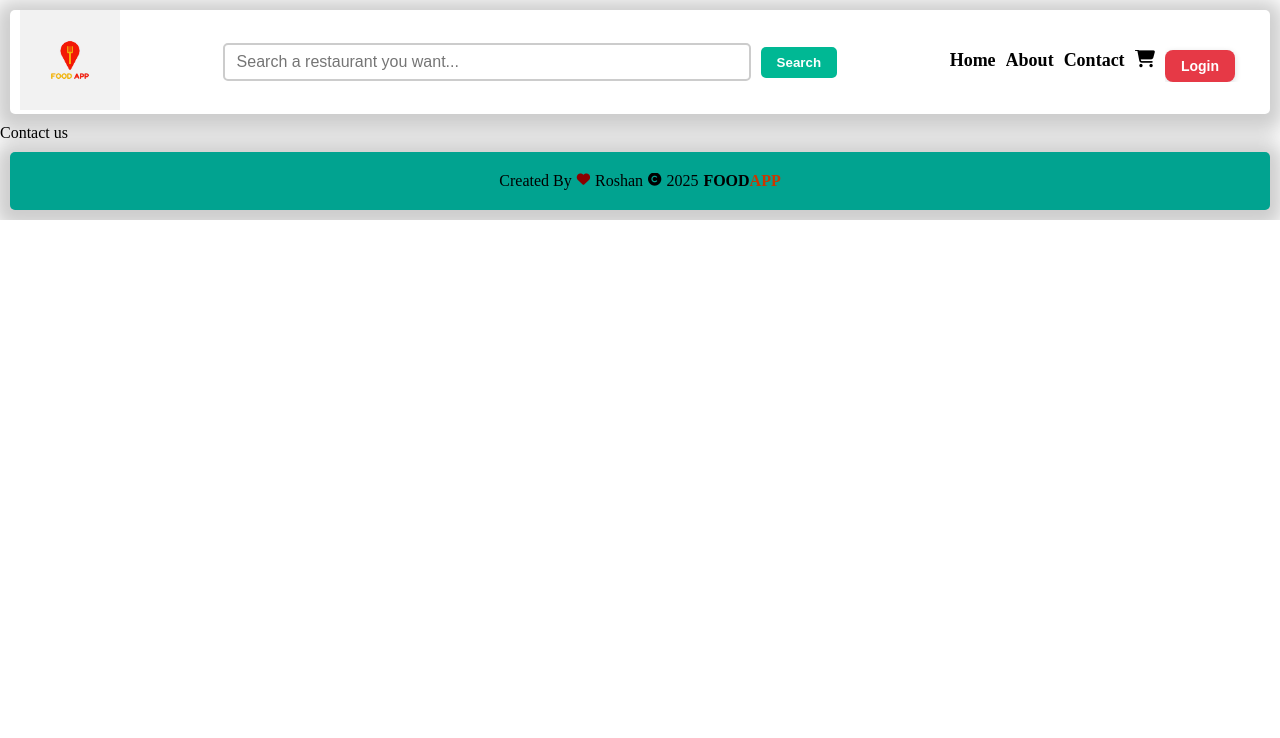
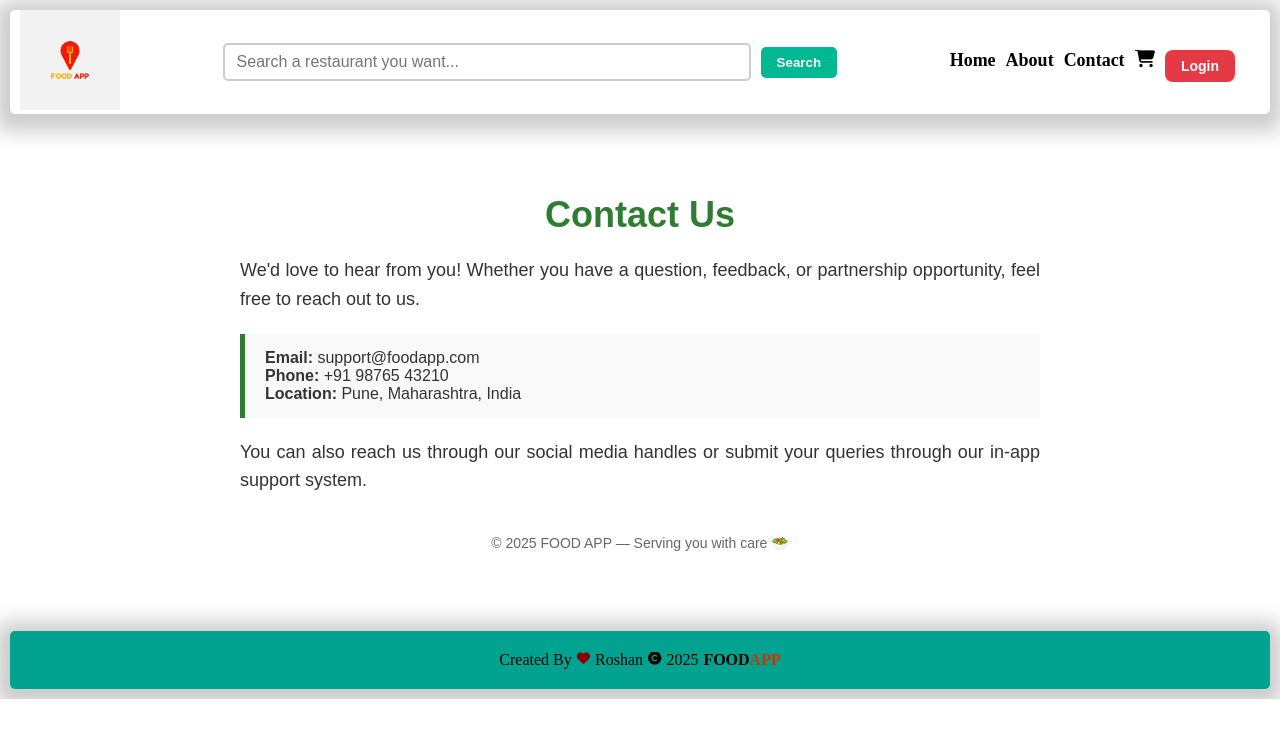
Before and after one commit to roshan194/Food_App, a React (Create React App) app: page /contact in a window 1280 px wide. Shown: the top 738 px of the page. Built offline with nearby package versions, Linux system fonts and the light colour scheme; no server answers.

Commit message:
update contact

```diff
--- a/src/App.css
+++ b/src/App.css
@@ -509,6 +509,46 @@ a {
 }
 
 
+/* Contact page */
+
+.contact-container {
+  max-width: 800px;
+  margin: 60px auto;
+  padding: 20px;
+  font-family: Arial, sans-serif;
+  color: #333;
+}
+
+.contact-title {
+  text-align: center;
+  color: #2e7d32;
+  font-size: 36px;
+  margin-bottom: 20px;
+}
+
+.contact-text {
+  font-size: 18px;
+  line-height: 1.6;
+  margin-bottom: 20px;
+  text-align: justify;
+}
+
+.contact-info {
+  background-color: #f9f9f9;
+  border-left: 5px solid #2e7d32;
+  padding: 15px 20px;
+  margin-bottom: 20px;
+  font-size: 16px;
+}
+
+.footer-text {
+  text-align: center;
+  margin-top: 40px;
+  font-size: 14px;
+  color: #666;
+}
+
+
 
 
 
--- a/src/components/Body.js
+++ b/src/components/Body.js
@@ -14,9 +14,8 @@ const Body = () => {
       {isLoading
         ? Array(10).fill(0).map((_, index) => <ShimmerCard key={index} />)
         : filteredRestaurants.map((restaurant) => (
-          <Link to={"/restaurant/" + restaurant?.info.id}>
+          <Link to={"/restaurant/" + restaurant?.info.id} key={restaurant.info.id}>
           <RestaurantCard
-              key={restaurant.info.id}
               {...restaurant.info}
               lastMileTravelString={restaurant.info.sla.lastMileTravelString}
             />
--- a/src/components/Contact.js
+++ b/src/components/Contact.js
@@ -1,7 +1,25 @@
 const Contact = () => {
     return (
-        <div>Contact us</div>
-    )
-}
+      <div className="contact-container">
+        <h1 className="contact-title">Contact Us</h1>
 
-export default Contact;
+        <p className="contact-text">
+          We'd love to hear from you! Whether you have a question, feedback, or partnership opportunity, feel free to reach out to us.
+        </p>
+
+        <div className="contact-info">
+          <p><strong>Email:</strong> support@foodapp.com</p>
+          <p><strong>Phone:</strong> +91 98765 43210</p>
+          <p><strong>Location:</strong> Pune, Maharashtra, India</p>
+        </div>
+
+        <p className="contact-text">
+          You can also reach us through our social media handles or submit your queries through our in-app support system.
+        </p>
+
+        <div className="footer-text">© 2025 FOOD APP — Serving you with care 🥗</div>
+      </div>
+    );
+  };
+
+  export default Contact;
```
